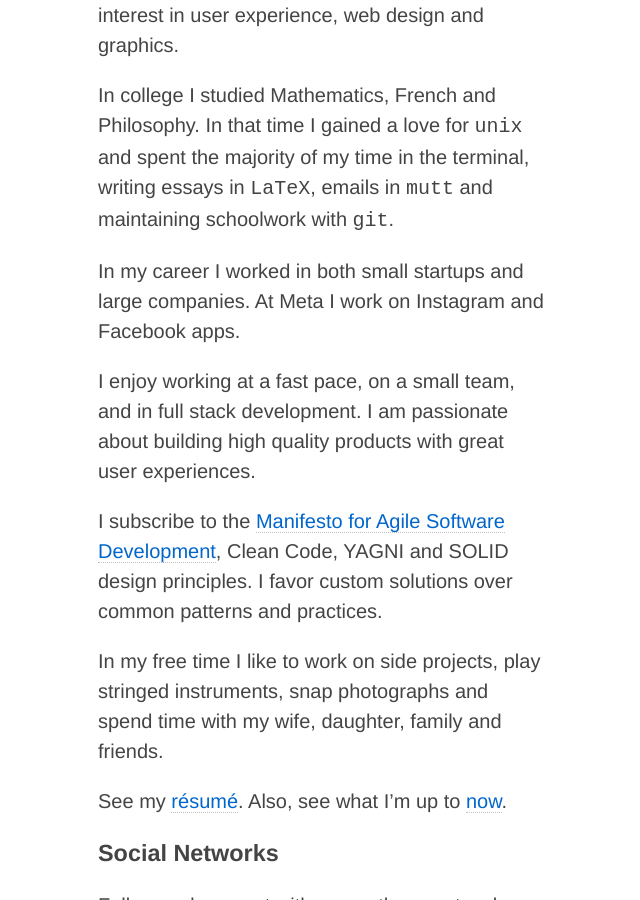
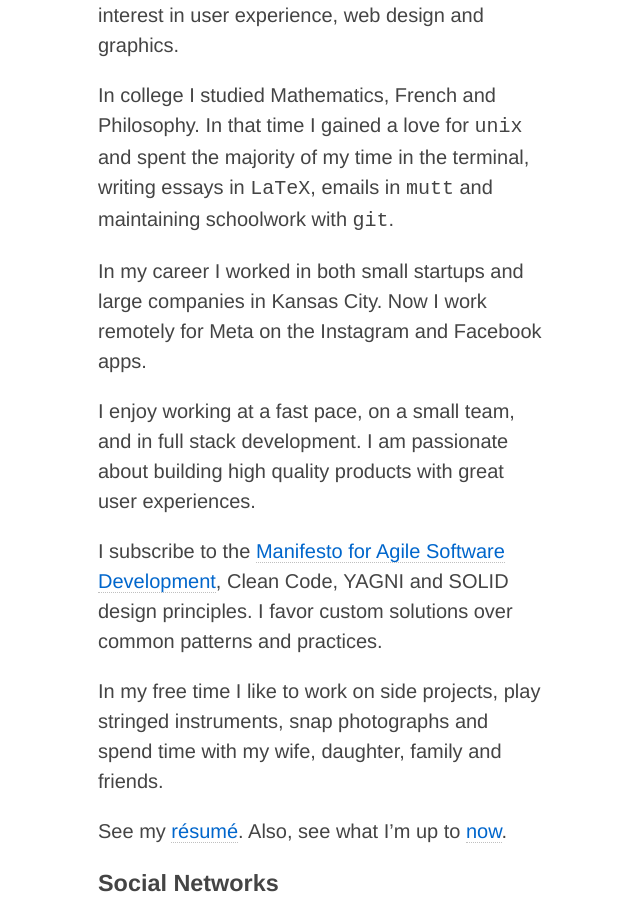
Before and after one commit to Dejital/dejital.github.com, a Jekyll site: the page built from about.md, in a window 1280 px wide and 900 px high, scrolled down 723 px. Shown: the whole window, without its empty margins (317-957 px from the left). Built offline with Jekyll 4.4.1, drawn with Linux system fonts in a browser that asks for light colours.

Commit message:
just some corrections

```diff
--- a/about.md
+++ b/about.md
@@ -21,8 +21,8 @@ In that time I gained a love for `unix` and spent the
 majority of my time in the terminal, writing essays in `LaTeX`, emails
 in `mutt` and maintaining schoolwork with `git`.
 
-In my career I worked in both small startups and large companies.
-At Meta I work on Instagram and Facebook apps.
+In my career I worked in both small startups and large companies in Kansas City.
+Now I work remotely for Meta on the Instagram and Facebook apps.
 
 I enjoy working at a fast pace, on a small team, and in full stack development.
 I am passionate about building high quality products with great user
```
